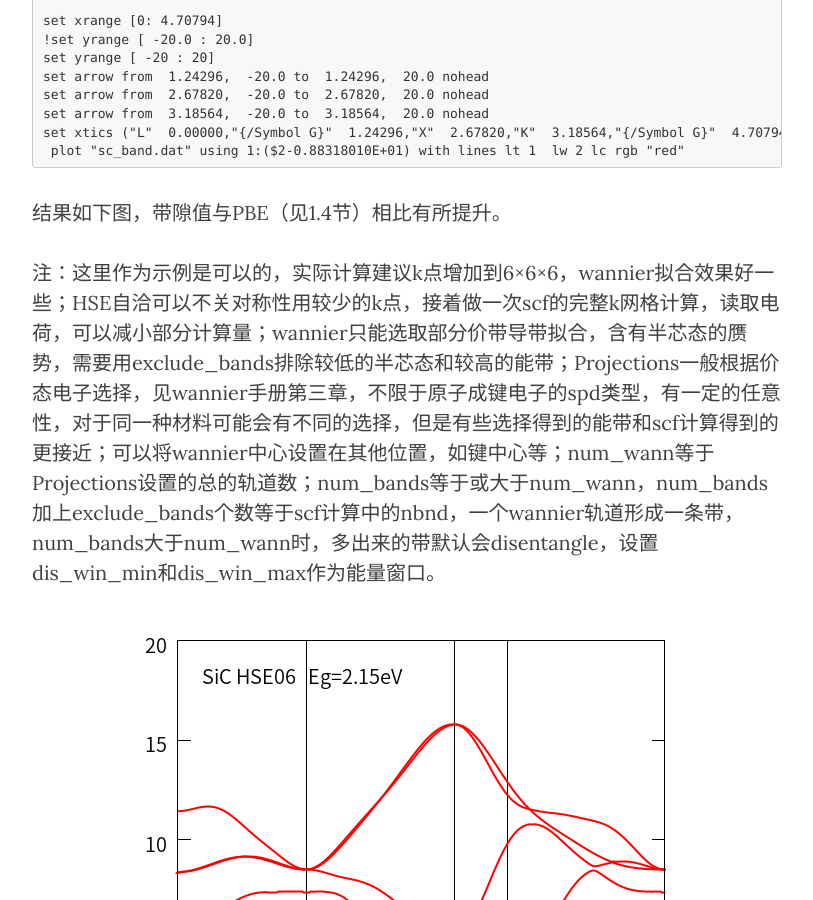
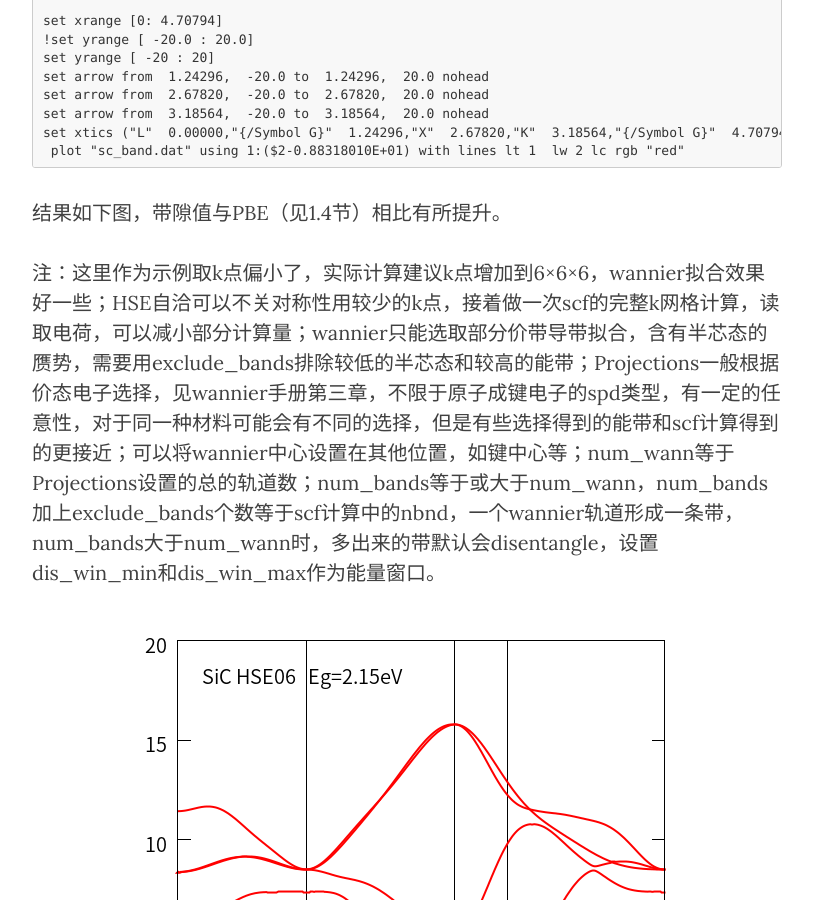
Before and after one commit to yyyu200/DFTbook, a Jekyll site: the page built from _posts/2019-04-01-HandsOn.md, in a window 1280 px wide and 900 px high, scrolled down 32428 px. Shown: the whole window, without its empty margins (233-1046 px from the left). Built offline with Jekyll 4.4.1, drawn with Linux system fonts in a browser that asks for light colours; nearby versions of some CDN libraries; formulas are drawn with MathJax 3; comment, search, counter and statistics services are not loaded.

Commit message:
modify at20190916-09:30:38-aliyun

```diff
--- a/_posts/2019-04-01-HandsOn.md
+++ b/_posts/2019-04-01-HandsOn.md
@@ -1156,7 +1156,7 @@ set xtics ("L"  0.00000,"{/Symbol G}"  1.24296,"X"  2.67820,"K"  3.18564,"{/Symb
 
 结果如下图，带隙值与PBE（见1.4节）相比有所提升。
 
-注：这里作为示例是可以的，实际计算建议k点增加到6×6×6，wannier拟合效果好一些；HSE自洽可以不关对称性用较少的k点，接着做一次scf的完整k网格计算，读取电荷，可以减小部分计算量；wannier只能选取部分价带导带拟合，含有半芯态的赝势，需要用exclude_bands排除较低的半芯态和较高的能带；Projections一般根据价态电子选择，见wannier手册第三章，不限于原子成键电子的spd类型，有一定的任意性，对于同一种材料可能会有不同的选择，但是有些选择得到的能带和scf计算得到的更接近；可以将wannier中心设置在其他位置，如键中心等；num_wann等于Projections设置的总的轨道数；num_bands等于或大于num_wann，num_bands加上exclude_bands个数等于scf计算中的nbnd，一个wannier轨道形成一条带，num_bands大于num_wann时，多出来的带默认会disentangle，设置dis_win_min和dis_win_max作为能量窗口。
+注：这里作为示例取k点偏小了，实际计算建议k点增加到6×6×6，wannier拟合效果好一些；HSE自洽可以不关对称性用较少的k点，接着做一次scf的完整k网格计算，读取电荷，可以减小部分计算量；wannier只能选取部分价带导带拟合，含有半芯态的赝势，需要用exclude_bands排除较低的半芯态和较高的能带；Projections一般根据价态电子选择，见wannier手册第三章，不限于原子成键电子的spd类型，有一定的任意性，对于同一种材料可能会有不同的选择，但是有些选择得到的能带和scf计算得到的更接近；可以将wannier中心设置在其他位置，如键中心等；num_wann等于Projections设置的总的轨道数；num_bands等于或大于num_wann，num_bands加上exclude_bands个数等于scf计算中的nbnd，一个wannier轨道形成一条带，num_bands大于num_wann时，多出来的带默认会disentangle，设置dis_win_min和dis_win_max作为能量窗口。
 
 <p align="left">
     <img src="../../../../../img/sc_hseband.png" width="580"/>
```
